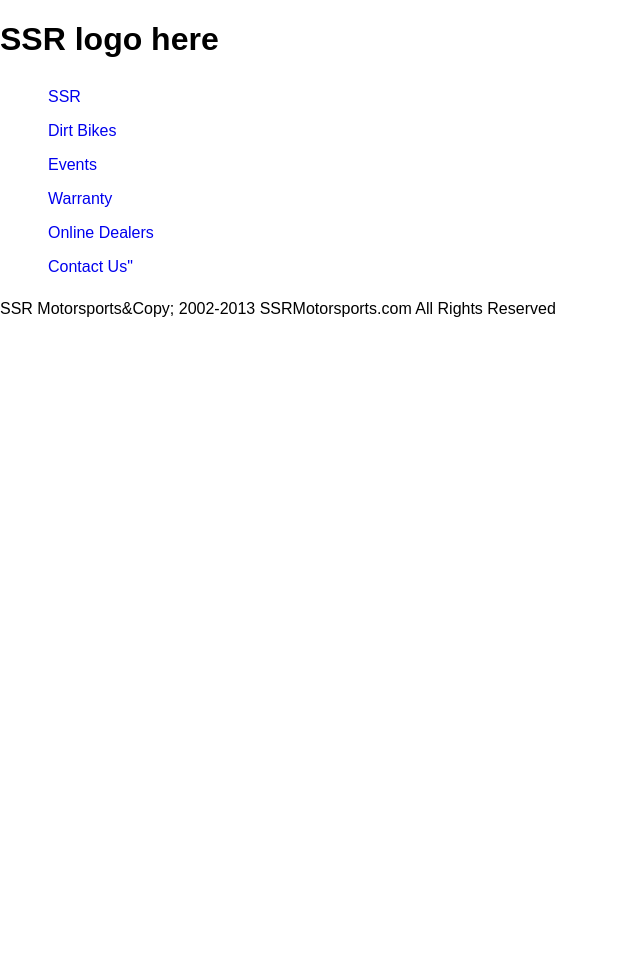
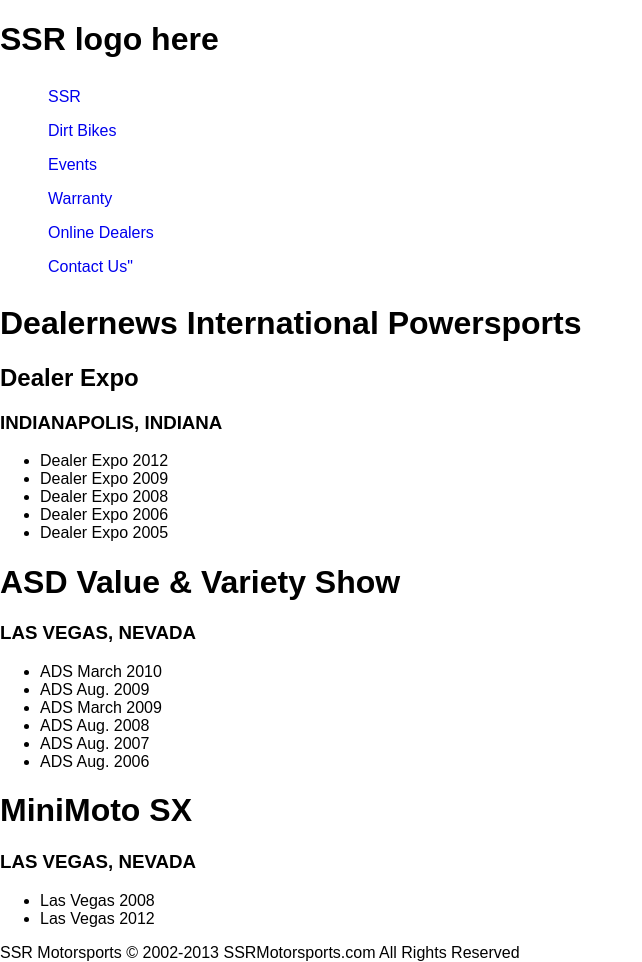
Before and after one commit to MeisterWebzr/WDP, a plain HTML site: page events.html in a window 1280 px wide. Shown: the whole page, without its empty margins (0-642 px from the left). Before the commit the page ends 800 px from the top, so only its background shows below. Drawn offline with Linux system fonts and the light colour scheme; files whose address does not match are found by name.

Commit message:
11:54 update
content was added to all html pages

```diff
--- a/events.html
+++ b/events.html
@@ -28,7 +28,41 @@
 
 
 
-	<article></article>
+	<article>
+
+	<h1>Dealernews International Powersports</h1>
+		<h2>Dealer Expo</h2>
+			<h3>INDIANAPOLIS, INDIANA</h3>
+			<ul>
+				<li>Dealer Expo 2012</li>
+				<li>Dealer Expo 2009</li>
+				<li>Dealer Expo 2008</li>
+				<li>Dealer Expo 2006</li>
+				<li>Dealer Expo 2005</li>
+		   </ul>
+
+
+	<h1>ASD Value &amp; Variety Show</h1>
+		<h3>LAS VEGAS, NEVADA</h3>
+		<ul>
+			<li>ADS March 2010</li>
+			<li>ADS Aug. 2009</li>
+			<li>ADS March 2009</li>
+			<li>ADS Aug. 2008</li>
+			<li>ADS Aug. 2007</li>
+			<li>ADS Aug. 2006</li>
+		</ul>
+
+	<h1>MiniMoto SX</h1>
+		<h3>LAS VEGAS, NEVADA</h3>
+	 	<ul>
+			<li>Las Vegas 2008</li>
+			<li>Las Vegas 2012</li>
+		</ul>
+
+
+
+	</article>
 
 	<aside></aside>
 
@@ -46,7 +80,7 @@
 
 
 
-	<footer>SSR Motorsports&Copy; 2002-2013 SSRMotorsports.com All Rights Reserved</footer>
+	<footer>SSR Motorsports &copy; 2002-2013 SSRMotorsports.com All Rights Reserved</footer>
 	</body>
 
 </html>
```
Also changed, not shown: dealers.html (+23 -3 lines), index.html (+5 -1 lines), warranty.html (+41 -3 lines), images/sr250.jpg (added).
